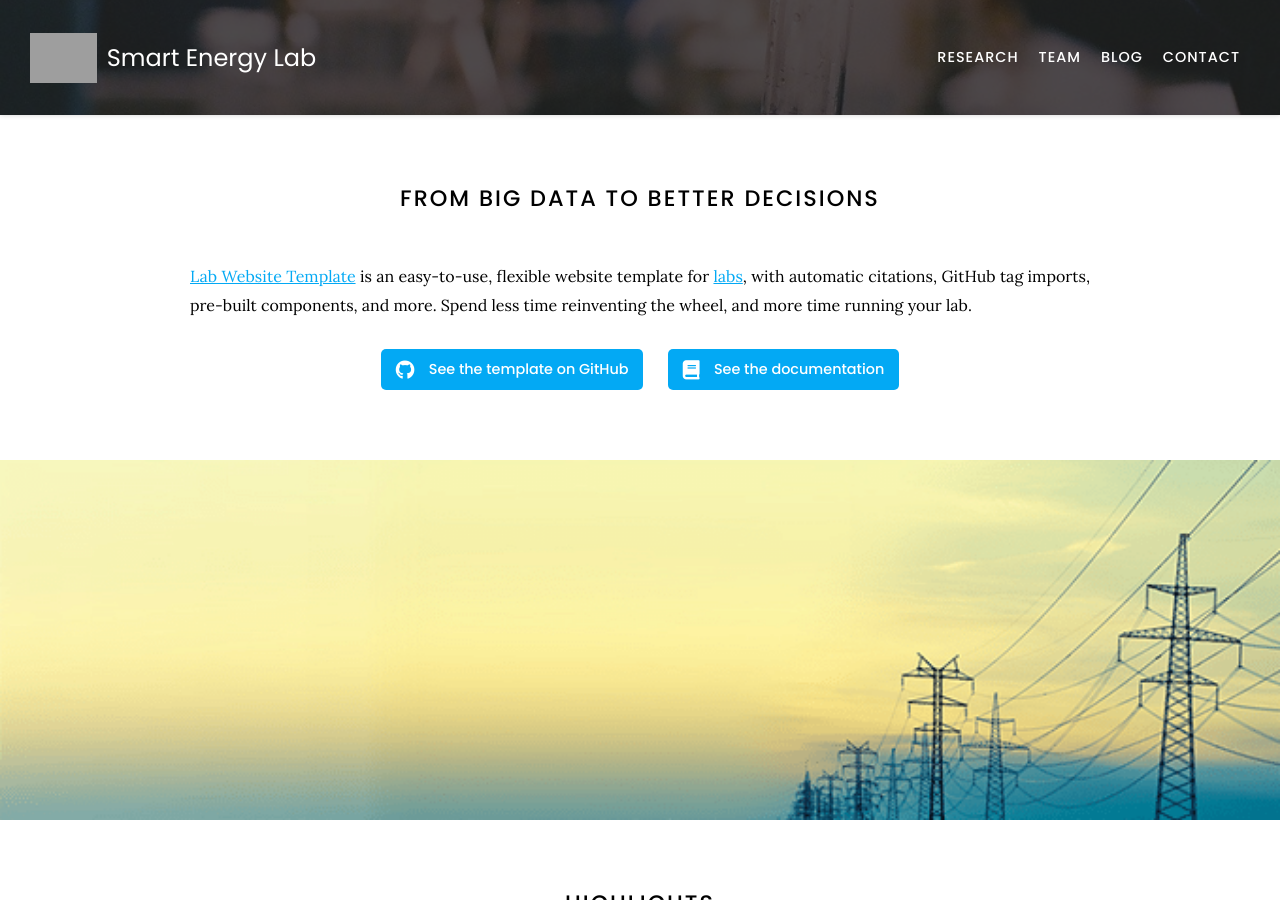
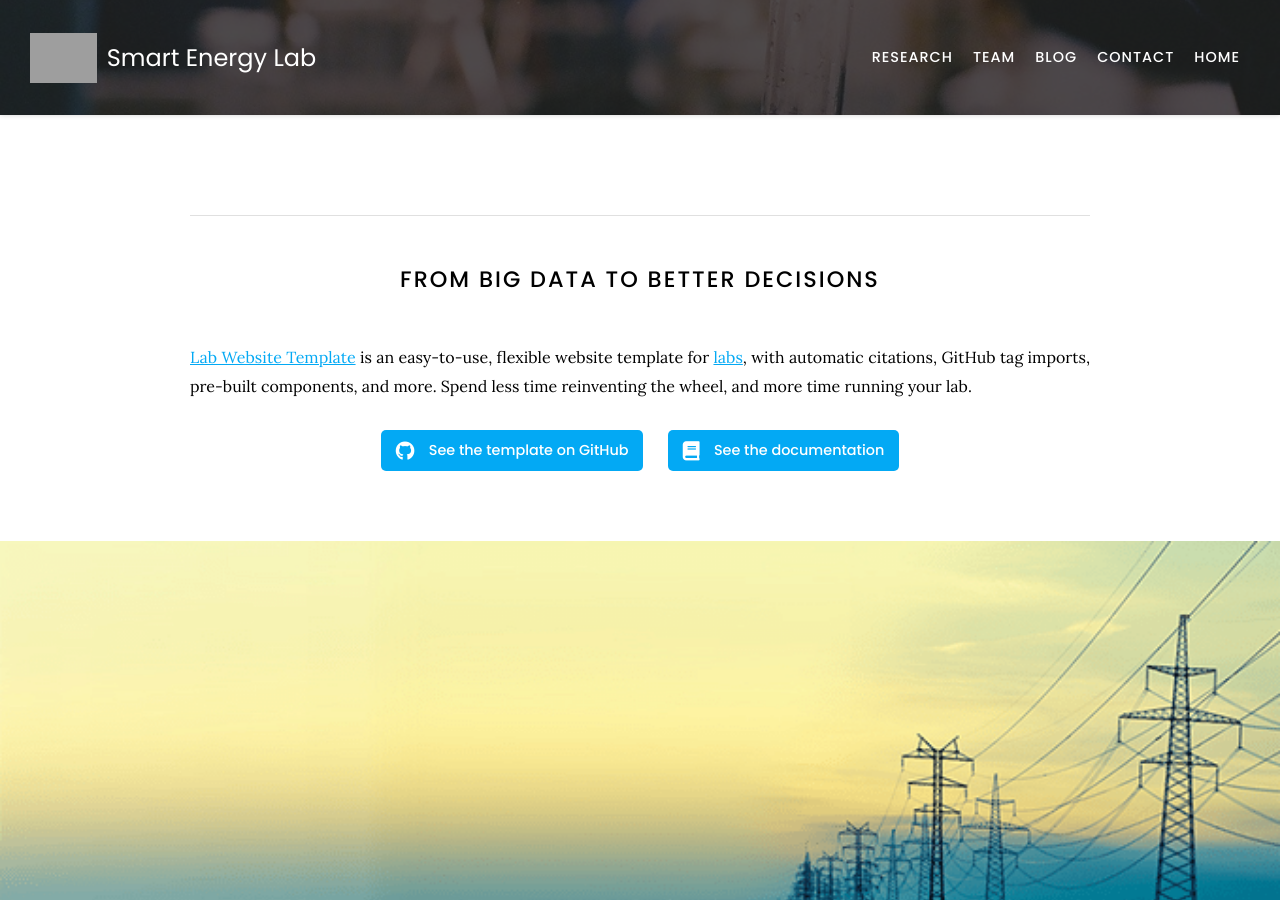
Before and after one commit to selabhust/home, a Jekyll site: the page built from index.md, in a window 1280 px wide and 900 px high. Built offline with Jekyll 4.4.1, drawn with Linux system fonts in a browser that asks for light colours; nearby versions of some CDN libraries; grey boxes are pictures that could not be loaded.

Commit message:
update index

```diff
--- a/index.md
+++ b/index.md
@@ -1,5 +1,9 @@
 ---
 title: Home
+nav:
+  order: 5
+  tooltip: Home Page
+---
 ---
 
 # From Big Data to Better Decisions
```
